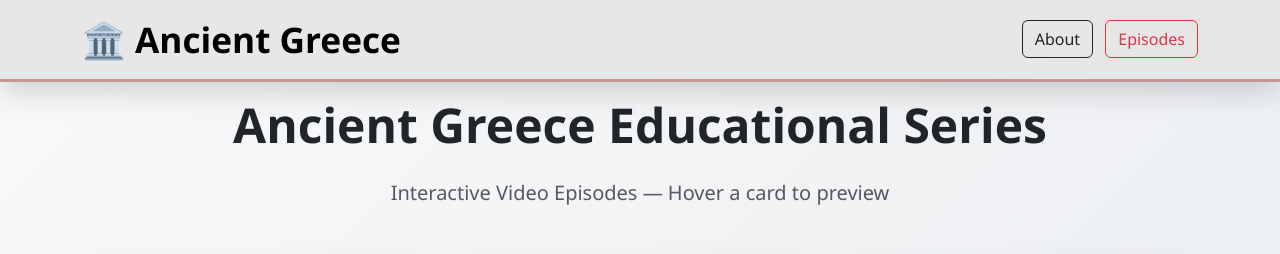
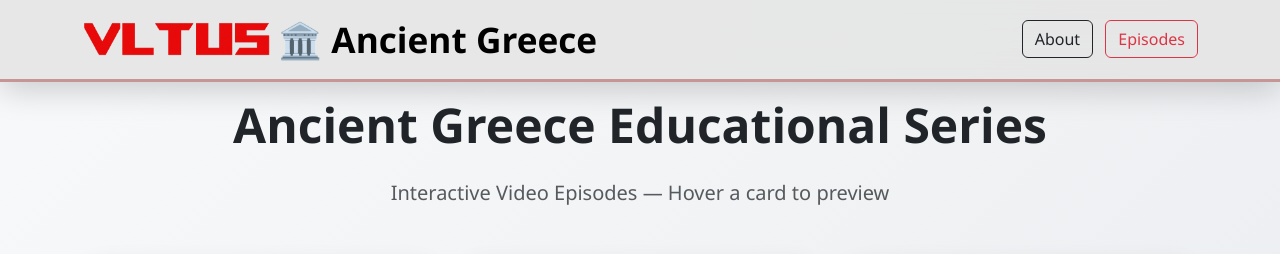
Before and after one commit to vltus/Ancient-Greece, a PHP site: page /episodes.html in a window 1280 px wide. Shown: the top 254 px of the page. Run offline with PHP 8.4, Linux system fonts and the light colour scheme.

Commit message:
Add files via upload

```diff
--- a/about.html
+++ b/about.html
@@ -12,7 +12,7 @@
     <!-- Navigation -->
     <nav class="navbar navbar-expand-lg navbar-light fixed-top">
         <div class="container">
-            <a class="navbar-brand" href="index.html">🏛️ Ancient Greece</a>
+            <a class="navbar-brand d-flex align-items-center" href="index.html"><img src="images/logo.png" alt="VLTUS" class="nav-logo me-2">🏛️ Ancient Greece</a>
             <div class="ms-auto">
                 <a href="about.html" class="btn btn-outline-dark me-2">About</a>
                 <a href="episodes.html" class="btn btn-outline-danger">Episodes</a>
--- a/episodes.html
+++ b/episodes.html
@@ -12,7 +12,7 @@
     <!-- Navigation -->
     <nav class="navbar navbar-expand-lg navbar-light fixed-top">
         <div class="container">
-            <a class="navbar-brand" href="index.html">🏛️ Ancient Greece</a>
+            <a class="navbar-brand d-flex align-items-center" href="index.html"><img src="images/logo.png" alt="VLTUS" class="nav-logo me-2">🏛️ Ancient Greece</a>
             <div class="ms-auto">
                 <a href="about.html" class="btn btn-outline-dark me-2">About</a>
                 <a href="episodes.html" class="btn btn-outline-danger">Episodes</a>
@@ -39,9 +39,11 @@
     <script src="https://cdn.jsdelivr.net/npm/bootstrap@5.3.3/dist/js/bootstrap.bundle.min.js"></script>
     <script>
         const episodes = [
-            { number: "Episode one", title: "The Chariot Races", image: "chariot-racing.png", description: "Experience the thrill of ancient Olympic chariot racing." },
-            { number: "Episode two", title: "A Tour Around Acropolis", image: "acropolis.png", description: "Walk through the magnificent Acropolis of Athens." },
-            { number: "Episode three", title: "The Trojan Horse", image: "trojan-horse.png", description: "The legendary story of the fall of Troy." }
+            { number: "Episode one", title: "The Chariot Races", image: "chariot-racing.png", description: "Experience the thrill of ancient Olympic chariot racing.", available: true },
+            { number: "Episode two", title: "A Tour Around Acropolis", image: "acropolis.png", description: "Walk through the magnificent Acropolis of Athens.", available: true },
+            { number: "Episode three", title: "The Trojan Horse", image: "trojan-horse.png", description: "The legendary story of the fall of Troy.", available: true },
+            { number: "Coming soon", title: "The Naval Harbour", image: "naval-harbour.png", description: "Life and trade at a bustling ancient Greek harbour.", available: false },
+            { number: "Coming soon", title: "Spartan Training", image: "spartan-training.png", description: "Inside the legendary agoge of ancient Sparta.", available: false }
         ];
 
         function renderEpisodes() {
@@ -63,6 +65,9 @@
                             <h6 class="text-muted mb-1">${ep.number}</h6>
                             <h5 class="card-title">${ep.title}</h5>
                             <p class="card-text text-muted">${ep.description}</p>
+                            ${ep.available
+                                ? '<small class="text-success d-block mt-2">&#10003; Available now</small>'
+                                : '<span class="text-muted fst-italic mt-2 d-block">Coming Soon</span>'}
                         </div>
                     </div>
                 </div>`;
--- a/index.html
+++ b/index.html
@@ -12,7 +12,7 @@
     <!-- Navigation -->
     <nav class="navbar navbar-expand-lg navbar-light fixed-top">
         <div class="container">
-            <a class="navbar-brand" href="index.html">🏛️ Ancient Greece</a>
+            <a class="navbar-brand d-flex align-items-center" href="index.html"><img src="images/logo.png" alt="VLTUS" class="nav-logo me-2">🏛️ Ancient Greece</a>
             <div class="ms-auto">
                 <a href="about.html" class="btn btn-outline-dark me-2">About</a>
                 <a href="episodes.html" class="btn btn-outline-danger">Episodes</a>
--- a/style.css
+++ b/style.css
@@ -38,6 +38,11 @@ footer {
 .navbar-brand {
     font-size: 2.2rem;
     font-weight: 800;
+}
+
+.nav-logo {
+    height: 34px;
+    width: auto;
 }
 
 /* spacer under fixed navbar */
```
